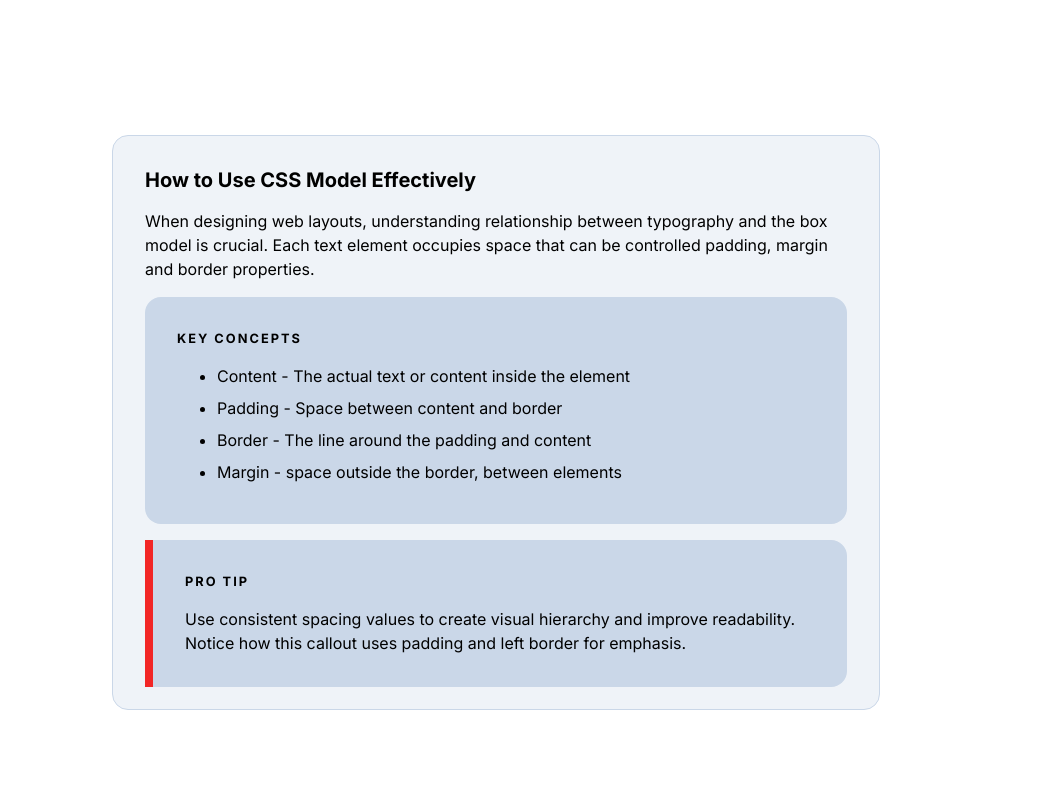
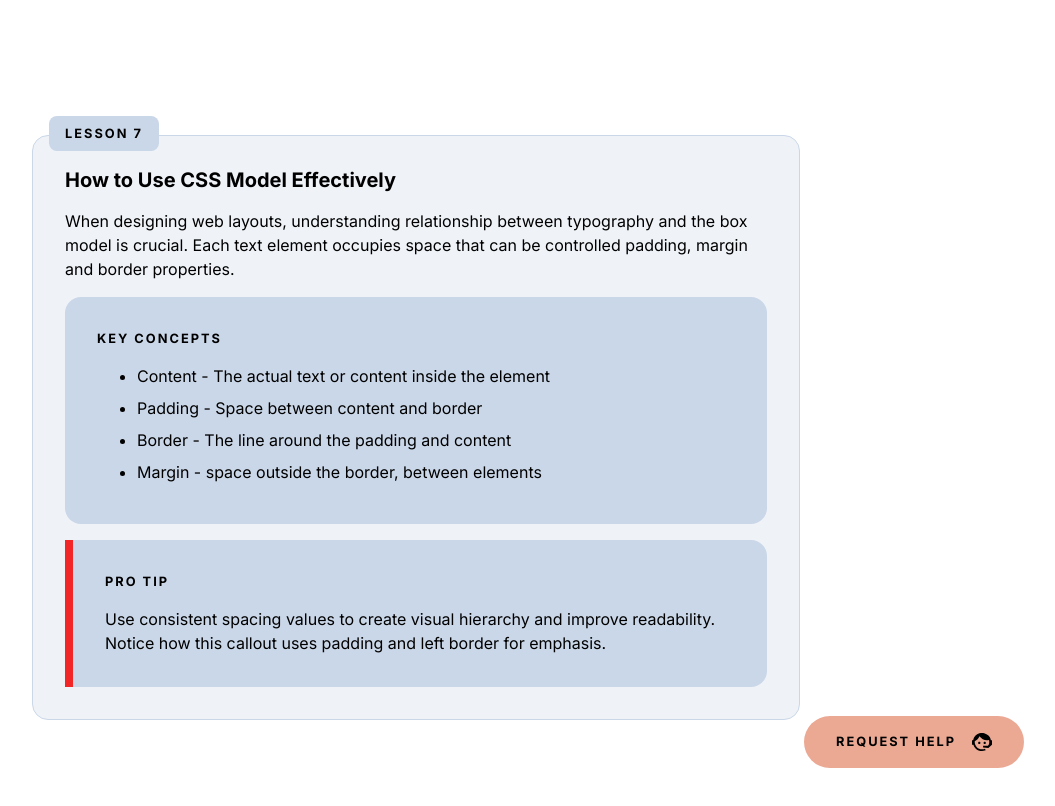
Before and after one commit to franjogrbes/algebra-figma, a plain HTML site: page index.html in a window 1280 px wide. Shown: the whole page, without its empty margins (224-1279 px from the left). Drawn offline with Linux system fonts and the light colour scheme.

Commit message:
Add files via upload

```diff
--- a/index.html
+++ b/index.html
@@ -6,6 +6,7 @@
     </head>
     <body>
         <div class="wrapper">
+            <div class="lesson">LESSON 7</div>
             <h1>How to Use CSS Model Effectively</h1>
             <p class="model">When designing web layouts, understanding relationship between typography and the box model is crucial. Each text element occupies space that can be controlled padding, margin and border properties.</p>
 
@@ -23,6 +24,10 @@
                     <h3>PRO TIP</h3>
                     <p>Use consistent spacing values to create visual hierarchy and improve readability. Notice how this callout uses padding and left border for emphasis.</p>
             </div>
+            <div class="help">
+                <p>REQUEST HELP</p>
+                <img src="./Vector.svg" alt="image of help icon">
+            </div>
         </div>
     </body>
 </html>
--- a/style.css
+++ b/style.css
@@ -14,11 +14,10 @@ body {
 }
 
 .wrapper {
+    position: relative;
     width: 768px;
-    height: 575px;
-    margin-top: 135px;
-    margin-left: 336px;
-    margin-right: 336px;
+    height: auto;
+    margin: 135px auto 135px auto;
     padding: 32px;
     gap: 16px;
     border: 1px solid #CAD7E8;
@@ -73,3 +72,37 @@ body {
     text-transform: capitalize;
     margin-bottom: 16px;
 }
+
+.lesson {
+    font-style: bold;
+    font-weight: 700;
+    font-size: 12.8px;
+    line-height: 1.50;
+    letter-spacing: 2px;
+    margin-bottom: 16px;
+    background-color: #CAD7E8;
+    border-radius: 8px;
+    padding: 8px 16px;
+    position: absolute;
+    top: -20px;
+    left: 16px;
+}
+
+.help {
+    display: flex;
+    gap: 16px;
+    position: fixed;
+    bottom: 32px;
+    right: 32px;
+    padding: 16px 32px 16px 32px;
+    background-color: #EBA893;
+    border-radius: 100px;
+}
+
+.help p {
+    font-style: bold;
+    font-weight: 700;
+    font-size: 12.8px;
+    line-height: 1.50;
+    letter-spacing: 2px;
+}
```
Also changed, not shown: Vector.svg (added).
